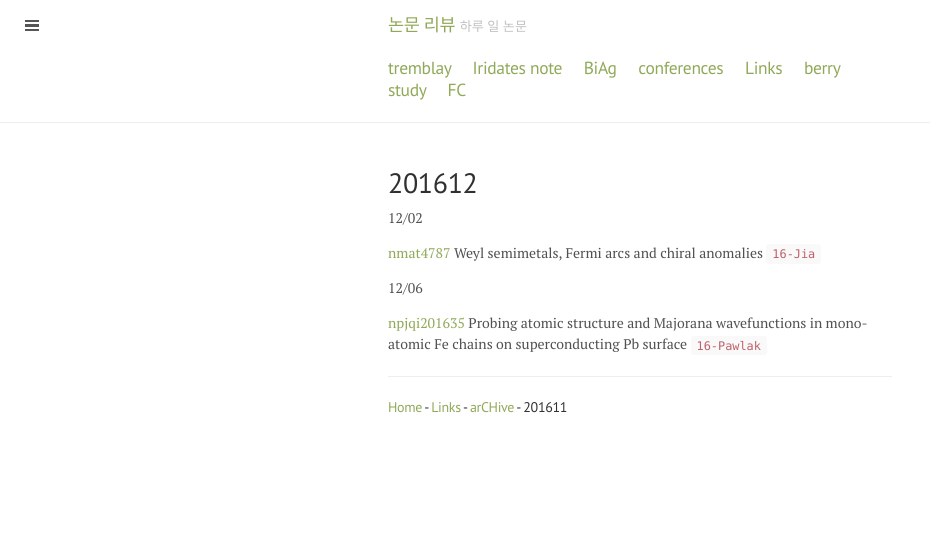
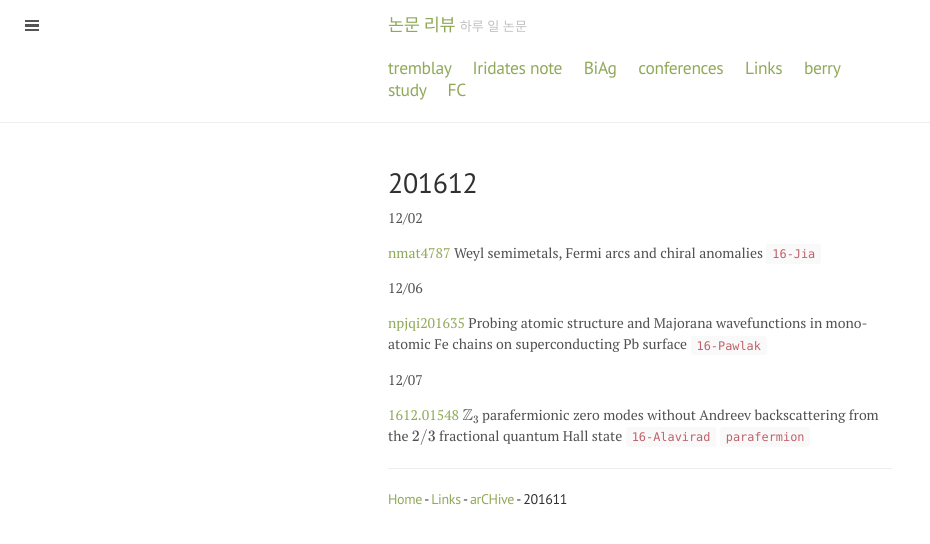
Before and after one commit to qkrwlsghdcjsworlt/work, a Jekyll site: the page built from 201612.md, in a window 1280 px wide. Shown: the top 544 px of the page, without its empty margins (0-930 px from the left). Built offline with Jekyll 4.4.1, drawn with Linux system fonts in a browser that asks for light colours; formulas are drawn with MathJax 3.

Commit message:
“update”

```diff
--- a/201612.md
+++ b/201612.md
@@ -12,6 +12,10 @@ title: 201612
 
 [npjqi201635](http://www.nature.com/articles/npjqi201635) Probing atomic structure and Majorana wavefunctions in mono-atomic Fe chains on superconducting Pb surface `16-Pawlak`
 
+12/07
+
+[1612.01548](https://arxiv.org/abs/1612.01548) \\( \mathbb{Z}_3 \\) parafermionic zero modes without Andreev backscattering from the \\( 2/3 \\) fractional
+quantum Hall state `16-Alavirad` `parafermion`
 
 
 
```
